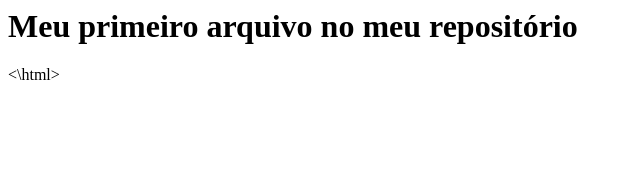
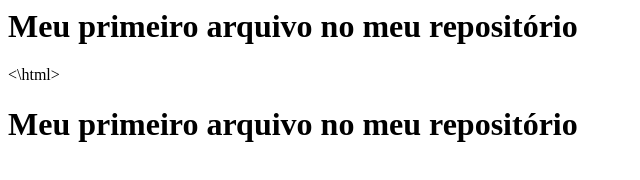
Before and after one commit to JaocHollyday/primeiro-repositorio, a plain HTML site: page index.html in a window 1280 px wide. Shown: the whole page, without its empty margins (0-640 px from the left). Drawn offline with Linux system fonts and the light colour scheme.

Commit message:
Update index.html

```diff
--- a/index.html
+++ b/index.html
@@ -1,3 +1,5 @@
 <html>
   <h1> Meu primeiro arquivo no meu repositório</h1>
 <\html>
+<h1> Meu primeiro arquivo no meu repositório<h1>
+<html>
```
